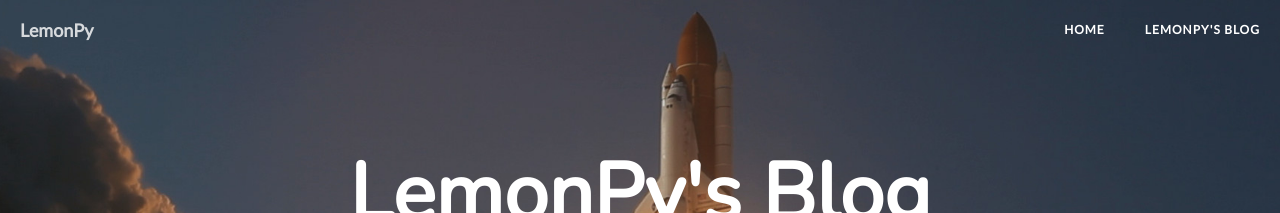
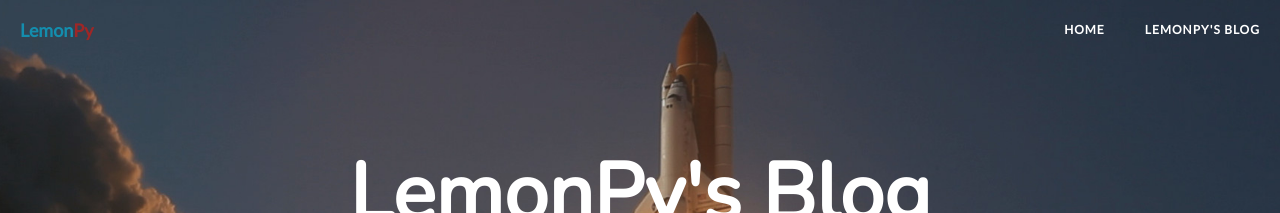
Before and after one commit to Lemon-Py/lemon-py.github.io, a Jekyll site: the page built from _pages/blog.html, in a window 1280 px wide. Shown: the top 213 px of the page. Built offline with Jekyll 4.4.1, drawn with Linux system fonts in a browser that asks for light colours.

Commit message:
blog logo

```diff
--- a/_includes/header.html
+++ b/_includes/header.html
@@ -9,7 +9,7 @@
                 <span class="icon-bar"></span>
                 <span class="icon-bar"></span>
             </button>
-            <a class="navbar-brand" href="{{ site.baseurl }}/">{{ site.title }}</a>
+            <a class="navbar-brand" href="{{ site.baseurl }}/"> <span class="color-blue">Lemon</span><span class="color-red">Py</span></a>
         </div>
 
         <!-- Collect the nav links, forms, and other content for toggling -->
--- a/css/blog.css
+++ b/css/blog.css
@@ -1,3 +1,26 @@
+/****************************************
+ * Colors
+ ***************************************/
+.color-blue {
+    color: #148dad;
+    font-weight: 700;
+}
+
+.color-red {
+    color: #9e2727;
+    font-weight: 700;
+}
+
+.color-gray {
+    color: #e8e8e8;
+    font-weight: 700;
+}
+
+
+
+/****************************************
+ * Rest of template
+ ***************************************/
 body {
   font-size: 20px;
   color: #404040;
@@ -49,7 +72,6 @@ hr.small {
   font-weight: 800;
   letter-spacing: 1px;
 }
-
 /* A partir de acá deje todo igual */
 
 @media only screen and (min-width: 768px) {
```
